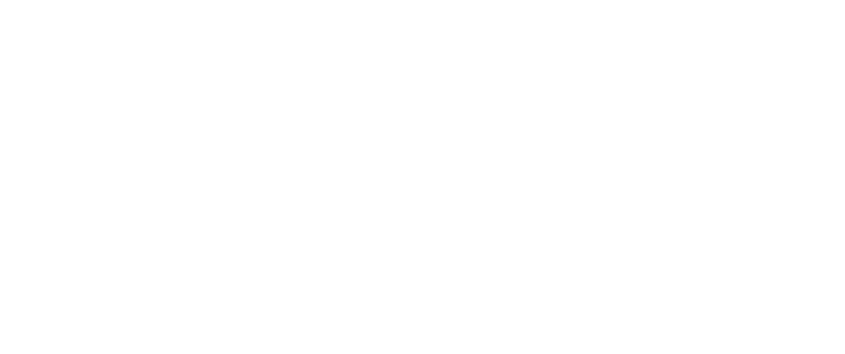
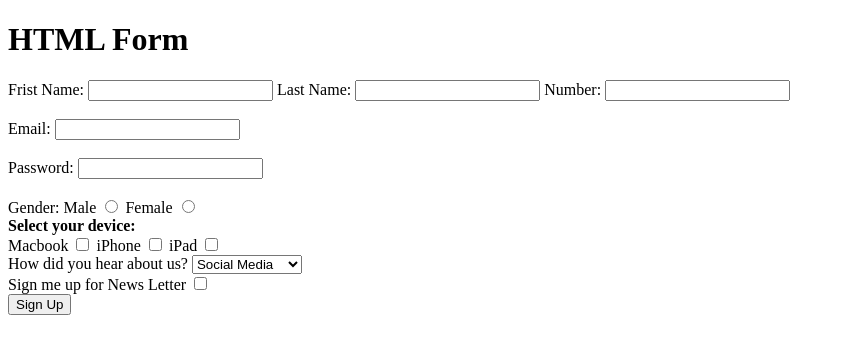
Before and after one commit to imrakim/pondit, a plain HTML site: page index2.html in a window 1280 px wide. Shown: the whole page, without its empty margins (0-845 px from the left). Drawn offline with Linux system fonts and the light colour scheme.

Commit message:
class practice

```diff
--- a/index2.html
+++ b/index2.html
@@ -3,9 +3,52 @@
 <head>
     <meta charset="UTF-8">
     <meta name="viewport" content="width=device-width, initial-scale=1.0">
-    <title>Document</title>
+    <title>Pondit Projects</title>
 </head>
 <body>
+    <h1>HTML Form</h1>
+<form action="#" >
+	<label for="firstname">Frist Name:</label>
+	<input type="text" id="name" name="firstname" required="required">
+    <label for="lastname">Last Name:</label>
+	<input type="text" id="lastname" name="lastname" required="required">
+	<label for="number">Number:</label>
+	<input type="number" id="number" name="number" required="required"><br><br>
+	<label for="email">Email:</label>
+	<input type="email" id="email" name="email" required="required"><br><br>
+    <label for="password">Password:</label>
+	<input type="password" id="password" name="password" required="required" ><br><br>
+	<div>
+		<label for="gender">Gender:</label>
+        <label for="male">Male</label>
+		<input type="radio" id="male" name="gender" required="required">
+        <label for="female">Female</label>
+		<input type="radio" id="female" name="gender" required="required">
+	</div>
+	<div>
+		<b>Select your device:</b><br>
+        <label for="Macbook">Macbook</label>
+		<input type="checkbox" id="macbook" name="checkbox">
+        <label for="iPhone">iPhone</label>
+		<input type="checkbox" id="iPhone" name="checkbox" >
+        <label for="iPad">iPad</label>
+		<input type="checkbox" id="iPad" name="checkbox">
+	</div>
 
+	<div>
+		<label for="finde">How did you hear about us?</label>
+		<select name="finde" >
+			<option >Social Media</option>
+			<option >Search Engine</option>
+			<option >Friend</option>
+			<option >Other</option>
+		</select><br>
+	</div>
+	<div>
+	Sign me up for News Letter
+		<input type="checkbox" >
+	</div>
+	<input type="submit" value="Sign Up">
+</form>
 </body>
 </html>
```
